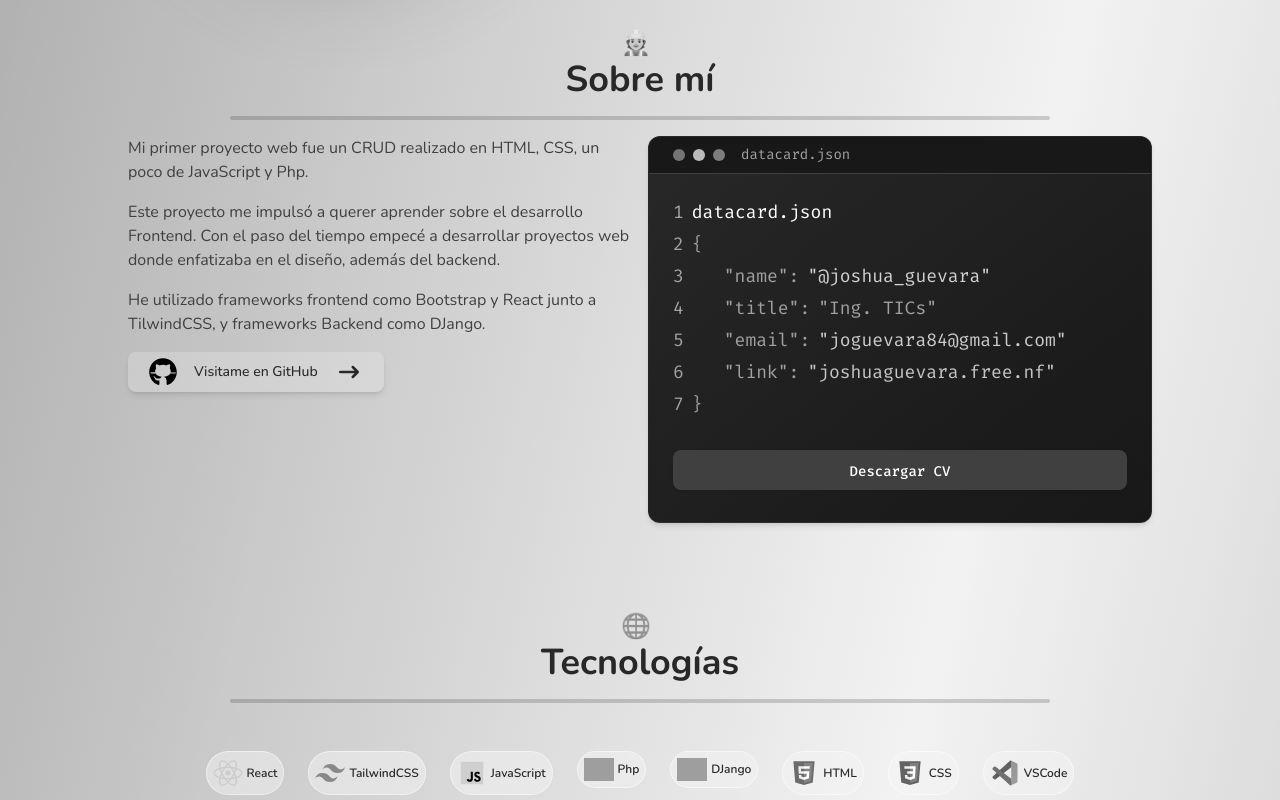
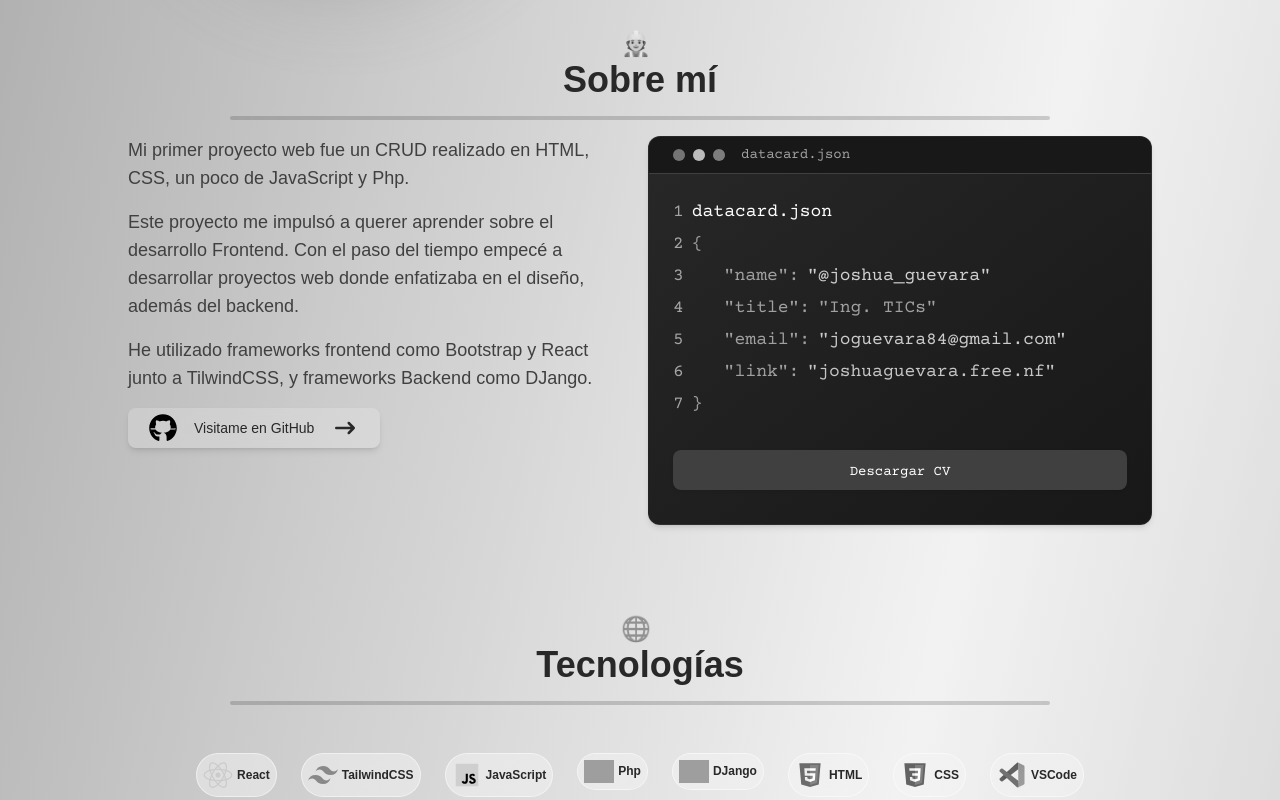
Before and after one commit to JoshuaGuevaraJ1/Portfolio, a React (Vite) app: page / in a window 1280 px wide. Shown: the part 860-1660 px from the top of the page. Built offline with nearby package versions, Linux system fonts and the light colour scheme; grey boxes are pictures that could not be loaded.

Commit message:
Font optimizations

```diff
--- a/src/index.css
+++ b/src/index.css
@@ -27,7 +27,7 @@
   }
 
   html {
-    font-family: "Nunito", sans-serif;
+    font-family: "Varela Round", sans-serif;
     scroll-behavior: smooth;
 
   }
@@ -50,7 +50,7 @@
   }
 
   p {
-    @apply text-gray-700 dark:text-gray-300 ;
+    @apply text-gray-700 dark:text-gray-300 text-lg;
   }
 
   /* Estilo general para la barra de desplazamiento */
@@ -89,5 +89,5 @@
 }
 
 @theme {
-  --font-fira-code: 'Fira Code', monospace;
+  --font-courier: 'Courier Prime', monospace;
 }
--- a/src/pages/About.tsx
+++ b/src/pages/About.tsx
@@ -40,7 +40,7 @@ export const About: React.FC = () => {
                         </Button>
                     </div>
                 </div>
-                <div className="font-fira-code w-full lg:w-2/4 bg-gradient-to-br from-gray-800 to-gray-900 border border-gray-700/30 rounded-xl overflow-hidden shadow-md">
+                <div className="font-courier w-full lg:w-2/4 bg-gradient-to-br from-gray-800 to-gray-900 border border-gray-700/30 rounded-xl overflow-hidden shadow-md">
                     <div className="bg-gray-900 px-6 py-2 border-b border-gray-700 flex items-center">
                         <div className="flex space-x-2">
                         {['bg-red-500', 'bg-amber-400', 'bg-green-500'].map((color) => (
```
